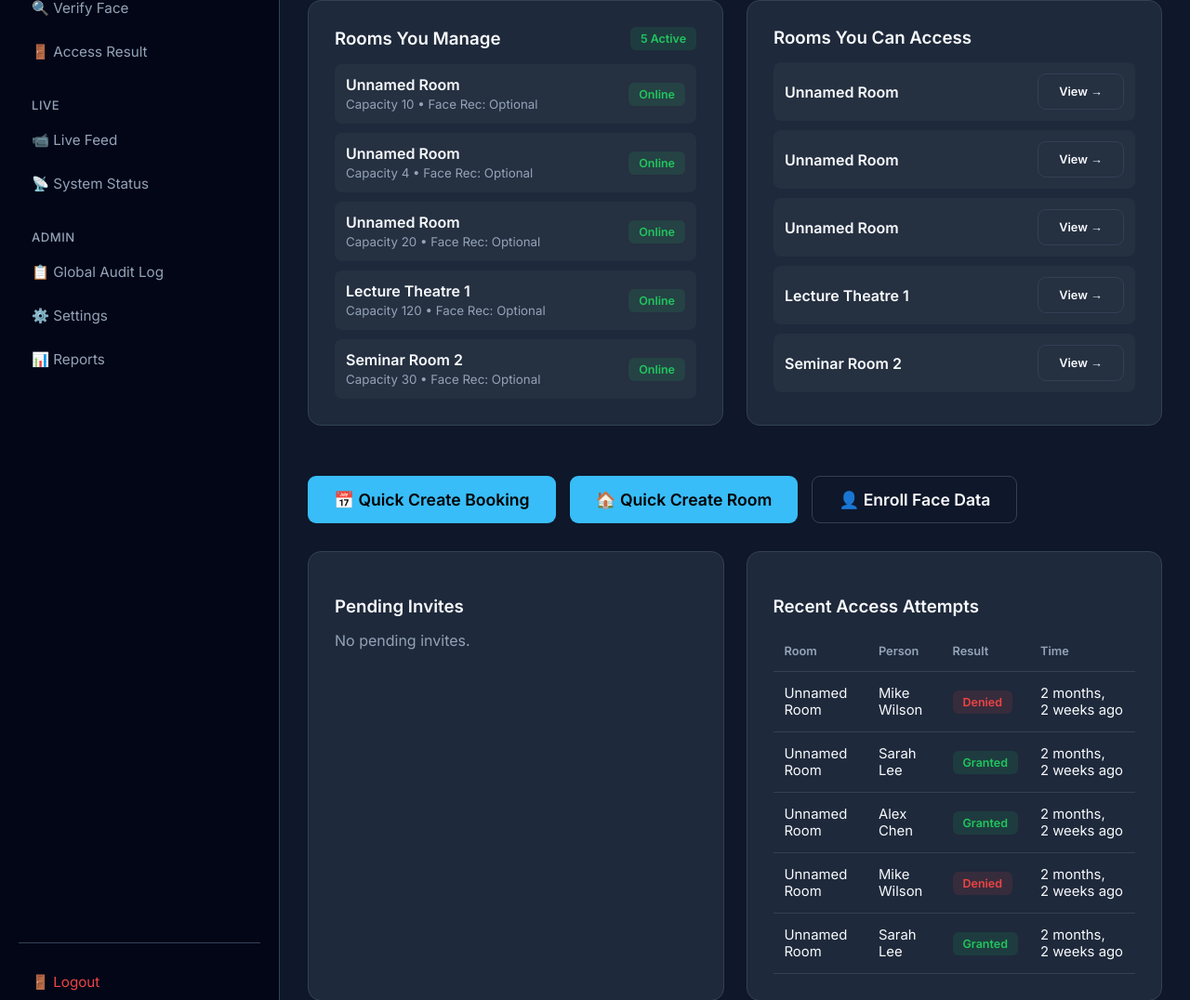
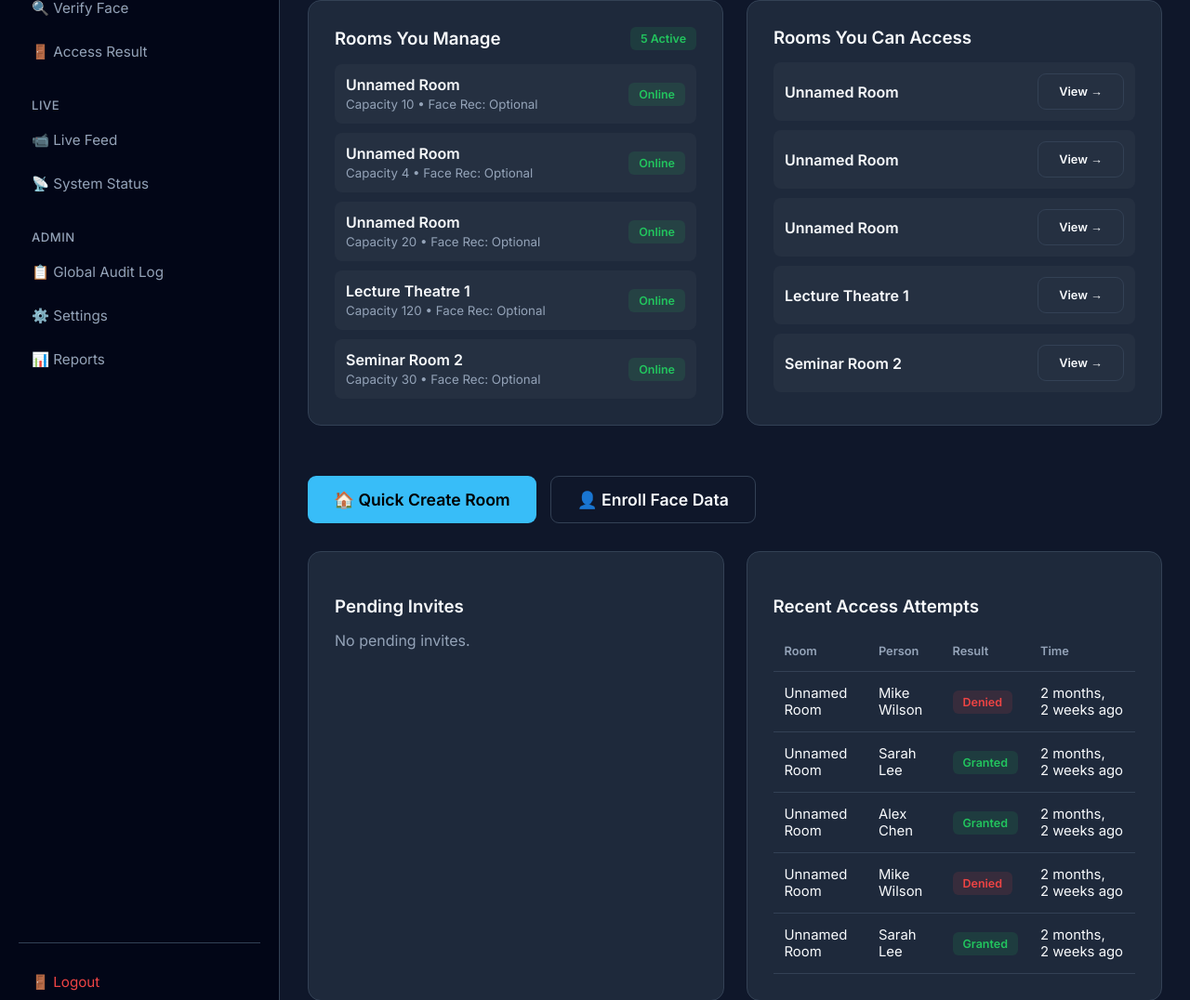
Before and after one commit to dehks346/team-project, a Django app: page / in a window 1280 px wide. Shown: the part 1021-2097 px from the top of the page at 93% size. Run offline with Django 5.2, Linux system fonts and the light colour scheme; a user stored in the database is signed in; data comes from the database, SQL or seed files in the repository; both versions use the stored data as it was after the commit.

Commit message:
small ui

```diff
--- a/roomBookingApp/bookings/templates/base.html
+++ b/roomBookingApp/bookings/templates/base.html
@@ -154,9 +154,11 @@
         {% if request.session.debug_no_login %}
         <span class="badge badge-success" style="margin-bottom: 12px; display: inline-block;">Debug Mode: ON</span>
         {% endif %}
+        {% if user.is_superuser or request.session.debug_no_login %}
         <a href="{% url 'toggle_debug' %}?next={{ request.path }}" class="nav-link">
             ⚙️ Toggle Debug Mode
         </a>
+        {% endif%}
 
         <div class="nav-section">
             <h3>Core</h3>
--- a/roomBookingApp/bookings/templates/dashboard/home.html
+++ b/roomBookingApp/bookings/templates/dashboard/home.html
@@ -193,9 +193,6 @@
 </div>
 
 <div style="margin-top: 30px; display: flex; gap: 15px; flex-wrap: wrap;">
-    <a href="{% url 'booking_creation' %}" class="btn btn-primary" style="font-size: 1.1rem; padding: 14px 28px;">
-        📅 Quick Create Booking
-    </a>
 
     {% if user.is_superuser or request.session.is_org_user or request.session.debug_no_login %}
     <a href="{% url 'room_creation' %}" class="btn btn-primary" style="font-size: 1.1rem; padding: 14px 28px;">
```
Also changed, not shown: roomBookingApp/db.sqlite3.
